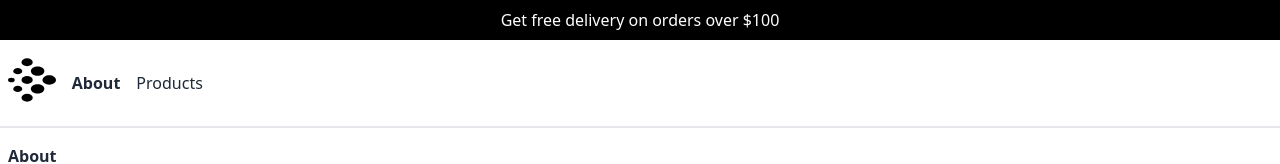
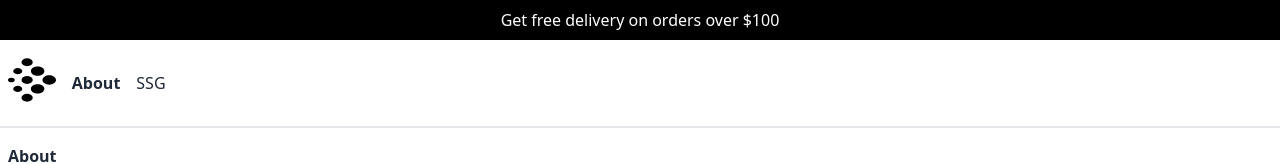
Before and after one commit to pankominek/zaiste-shop, a Next.js app: page /about in a window 1280 px wide. Shown: the top 164 px of the page. Built offline with nearby package versions, Linux system fonts and the light colour scheme.

Commit message:
Rename products page to products-ssg & change API

```diff
--- a/components/Layout.tsx
+++ b/components/Layout.tsx
@@ -18,7 +18,7 @@ export const Layout = ({ children }: LayoutProps) => {
         },
         items: [
           { name: "About", path: "/about" },
-          { name: "Products", path: "/products" },
+          { name: "SSG", path: "/products-ssg" },
         ],
       },
       topbar: {
--- a/pages/products.tsx
+++ b/pages/products-ssg.tsx
@@ -24,7 +24,7 @@ const ProductsPage = ({
 export default ProductsPage;
 
 export const getStaticProps = async () => {
-  const res = await fetch(`https://fakestoreapi.com/products/`);
+  const res = await fetch(`https://naszsklep-api.vercel.app/api/products`);
   const data: StoreApiResponse[] = await res.json();
 
   return {
@@ -39,6 +39,7 @@ interface StoreApiResponse {
   title: string;
   price: number;
   description: string;
+  longDescription: string
   category: string;
   image: string;
   rating: {
```
